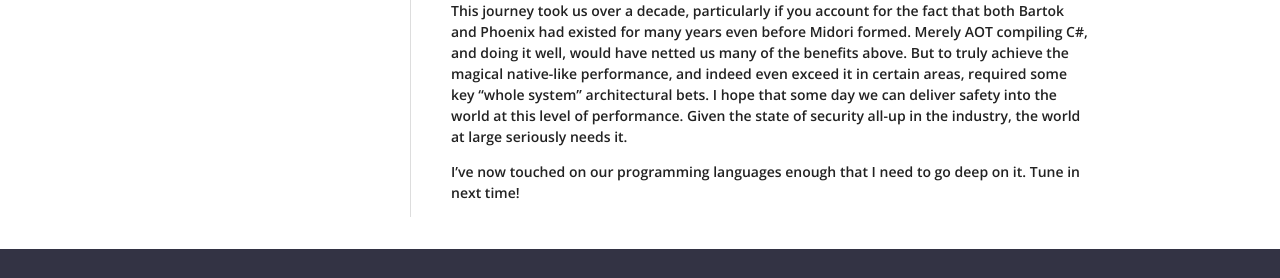
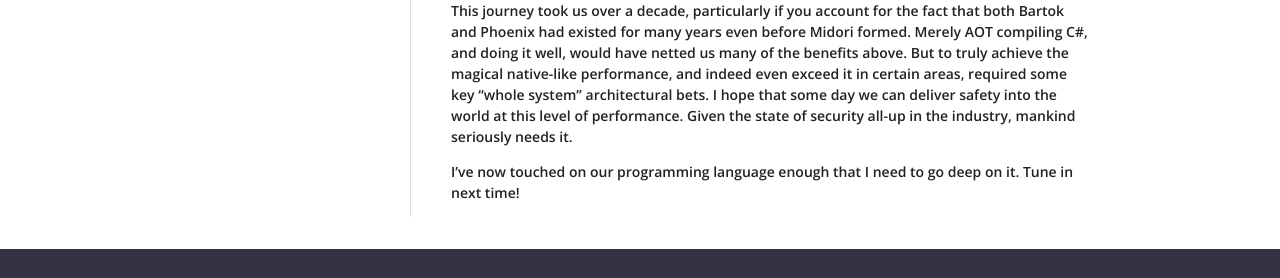
Before and after one commit to joeduffy/joeduffy.github.io, a Jekyll site: the page built from _posts/2015-12-19-safe-native-code.md, in a window 1280 px wide and 900 px high, scrolled down 28557 px. Shown: the part 619-897 px from the top of the window. Built offline with Jekyll 4.4.1, drawn with Linux system fonts in a browser that asks for light colours; nearby versions of some CDN libraries; Markdown is read by kramdown in place of the engine named in the settings.

Commit message:
Fix some last things

```diff
--- a/_posts/2015-12-19-safe-native-code.md
+++ b/_posts/2015-12-19-safe-native-code.md
@@ -1303,6 +1303,6 @@
 for many years even before Midori formed.  Merely AOT compiling C#, and doing it well, would have netted us many of the
 benefits above.  But to truly achieve the magical native-like performance, and indeed even exceed it in certain areas,
 required some key "whole system" architectural bets.  I hope that some day we can deliver safety into the world at this
-level of performance.  Given the state of security all-up in the industry, the world at large seriously needs it.
+level of performance.  Given the state of security all-up in the industry, mankind seriously needs it.
 
-I've now touched on our programming languages enough that I need to go deep on it.  Tune in next time!
+I've now touched on our programming language enough that I need to go deep on it.  Tune in next time!
```
